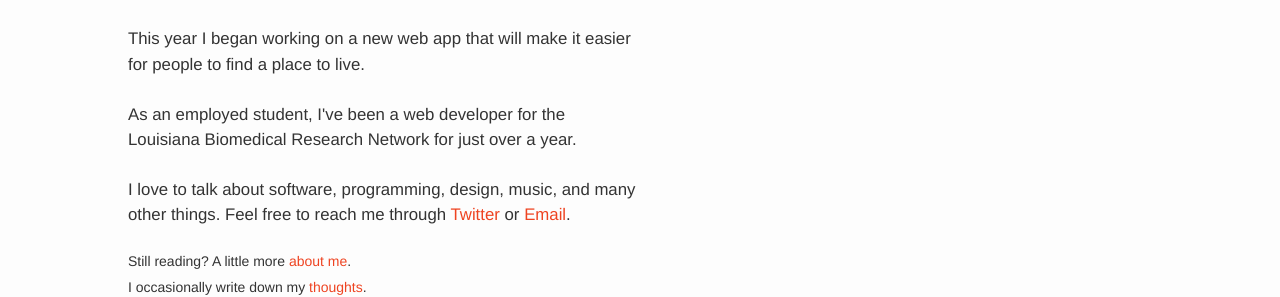
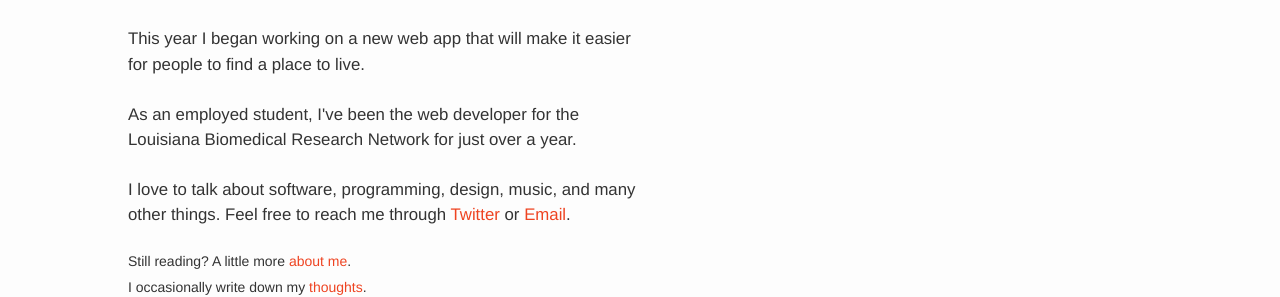
Before and after one commit to taylorlapeyre/taylorlapeyre.github.io, a Jekyll site: the page built from index.html, in a window 1280 px wide. Shown: the part 306-603 px from the top of the page. Built offline with Jekyll 4.4.1, drawn with Linux system fonts in a browser that asks for light colours; nearby versions of some CDN libraries; some web fonts are replaced.

Commit message:
small but important text change

```diff
--- a/index.html
+++ b/index.html
@@ -15,13 +15,13 @@ title: Home
     This year I began working on a new web app that will make it easier for people to find a place to live.
   </p>
   <p>
-    As an employed student, I've been a web developer for the Louisiana Biomedical Research Network for just over a year.
+    As an employed student, I've been the web developer for the Louisiana Biomedical Research Network for just over a year.
   </p>
   <p>
     I love to talk about software, programming, design, music, and many other things. Feel free to reach me through <a href="http://twitter.com/taylorlapeyre">Twitter</a> or <a href="mailto:hello@taylorlapeyre.me">Email</a>.
   </p>
   <small>
-    Still reading<span></span>? A little more <a href="/about">about me</a>.
+    Still reading? A little more <a href="/about">about me</a>.
     <br>
     I occasionally write down my <a href="https://medium.com/@taylorlapeyre">thoughts</a>.
   </small>
```
